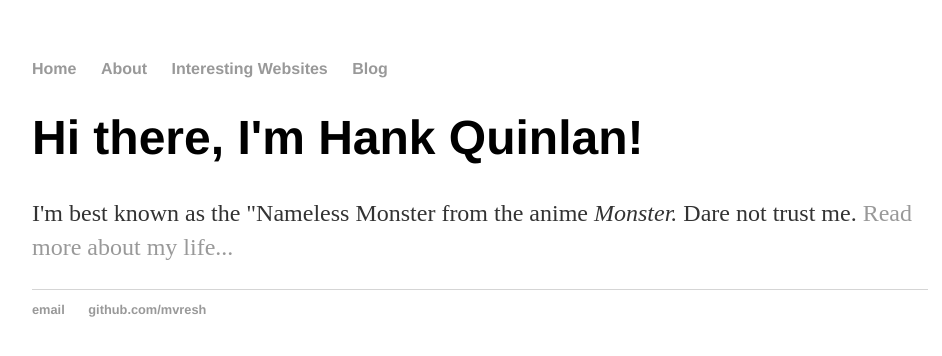
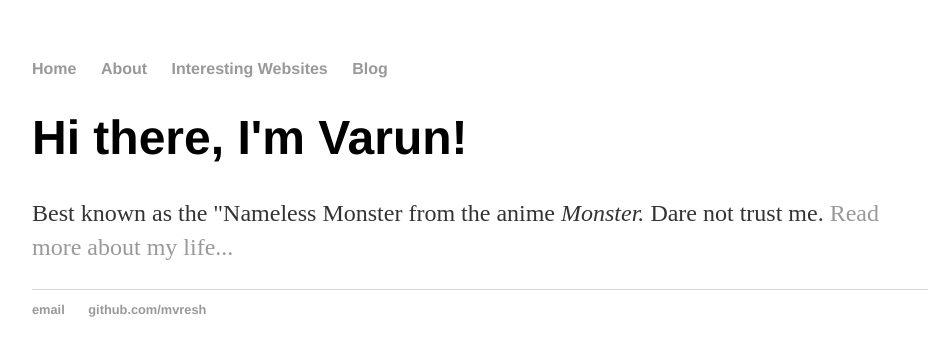
Before and after one commit to mvresh/mvresh.github.io, a Jekyll site: the page built from index.html, in a window 1280 px wide. Shown: the top 356 px of the page, without its empty margins (160-1102 px from the left). Built offline with Jekyll 4.4.1, drawn with Linux system fonts in a browser that asks for light colours.

Commit message:
Update index.html

```diff
--- a/index.html
+++ b/index.html
@@ -3,6 +3,6 @@ layout: default
 title: Varun Resh Maddali
 ---
 <div class="blurb">
-	<h1>Hi there, I'm Hank Quinlan!</h1>
-	<p>I'm best known as the "Nameless Monster from the anime <em>Monster.</em> Dare not trust me. <a href="/about">Read more about my life...</a></p>
+	<h1>Hi there, I'm Varun!</h1>
+	<p>Best known as the "Nameless Monster from the anime <em>Monster.</em> Dare not trust me. <a href="/about">Read more about my life...</a></p>
 </div><!-- /.blurb -->
```
